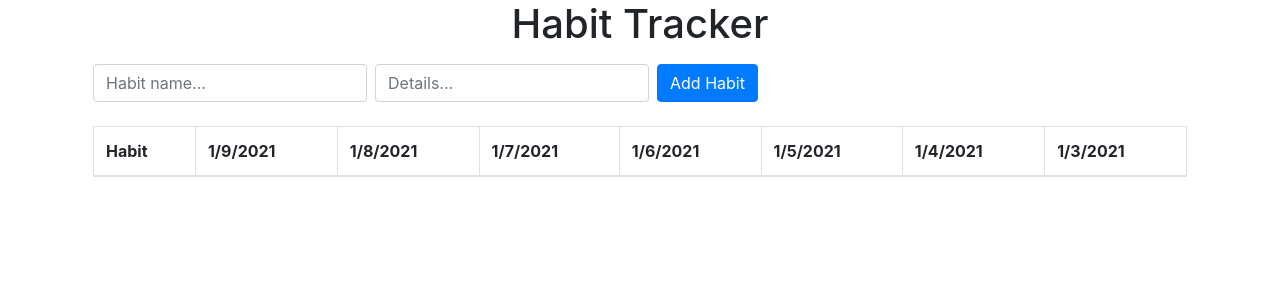
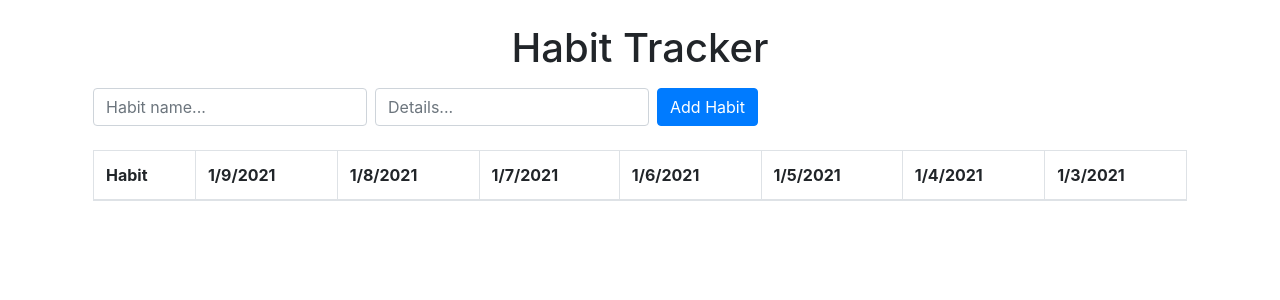
Before and after one commit to adhtruong/habit-tracker, a React (Create React App) app: page / in a window 1280 px wide. Shown: the top 300 px of the page. Built offline with nearby package versions, Linux system fonts and the light colour scheme.

Commit message:
Fix styling

```diff
--- a/src/App.tsx
+++ b/src/App.tsx
@@ -40,7 +40,7 @@ function App(): JSX.Element {
   };
 
   return (
-    <div className="App">
+    <div className="App p-4">
       <h1 className="text-center">Habit Tracker</h1>
       <Container fluid="md">
         {/* <Row className="p-2">
--- a/src/components/HabitTable.tsx
+++ b/src/components/HabitTable.tsx
@@ -96,7 +96,7 @@ function HabitTable({
 
   return (
     <>
-      <Table striped bordered>
+      <Table responsive striped bordered>
         <thead>
           <tr>
             <th key="title">Habit</th>
```
